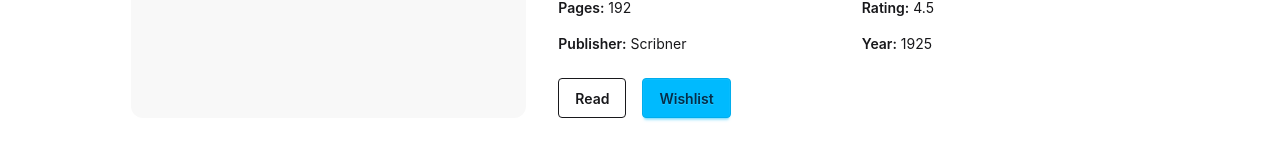
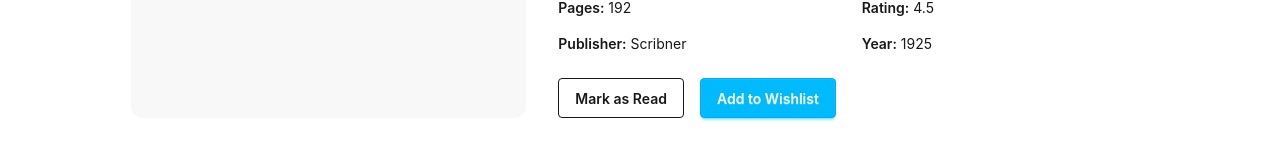
Before and after one commit to mdnahidooo/book-vibe-code, a React (Vite) app: page /bookDetails/1 in a window 1280 px wide. Shown: the part 589-748 px from the top of the page. Built offline with nearby package versions, Linux system fonts and the light colour scheme.

Commit message:
Store read books in the Context

```diff
--- /dev/null
+++ b/src/Context/BookContextProvider.jsx
@@ -0,0 +1,39 @@
+import React, { Children, createContext, useState } from 'react';
+
+
+export const BookContext = createContext();
+
+
+
+const BookContextProvider = ({ children }) => {
+
+    const [storedBooks, setStoredBooks] = useState([]);
+
+    const handleMarkAsRead = (currentBook) => {
+        // 1.store book id
+        console.log(currentBook, "current book");
+
+        const isExistBook = storedBooks.find((book) => book.bookId === currentBook.bookId);
+
+        if (isExistBook) {
+            alert('The book is already exist');
+        }
+        else {
+            setStoredBooks([...storedBooks, currentBook]);
+            alert(`${currentBook.bookName} is added to list`)
+        }
+        console.log(storedBooks, "stored book");
+    }
+
+
+    const data = {
+        storedBooks,
+        setStoredBooks,
+        handleMarkAsRead
+    }
+    return <BookContext.Provider value={data}>
+        {children}
+    </BookContext.Provider>
+};
+
+export default BookContextProvider;
--- a/src/Pages/BookDetails/BookDetails.jsx
+++ b/src/Pages/BookDetails/BookDetails.jsx
@@ -1,17 +1,35 @@
-import React from 'react';
+import React, { useContext } from 'react';
 import { useLoaderData, useParams } from 'react-router';
+import { BookContext } from '../../Context/BookContextProvider';
 
 const BookDetails = () => {
     const { id } = useParams();
-    console.log(id, "params found");
+    // console.log(id, "params found");
 
     const books = useLoaderData();
-    console.log(books);
+    // console.log(books);
 
     const expectedBook = books.find((book) => book.bookId == id);
-    console.log(expectedBook);
+    // console.log(expectedBook);
 
-    const {  bookName, author, image, review, totalPages, rating, category, tags, publisher, yearOfPublishing } = expectedBook;
+    const {
+        bookName,
+        author,
+        image,
+        review,
+        totalPages,
+        rating,
+        category,
+        tags,
+        publisher,
+        yearOfPublishing
+    } = expectedBook;
+
+
+    const { handleMarkAsRead } = useContext(BookContext);
+    console.log(handleMarkAsRead, "book context");
+
+
 
     return (
         <div className="w-10/12 mx-auto my-8">
@@ -68,8 +86,8 @@ const BookDetails = () => {
 
                     {/* Buttons */}
                     <div className="flex gap-4 mt-6">
-                        <button className="btn btn-outline">Read</button>
-                        <button className="btn btn-info">Wishlist</button>
+                        <button className="btn btn-outline" onClick={() => handleMarkAsRead(expectedBook)}>Mark as Read</button>
+                        <button className="btn btn-info text-white">Add to Wishlist</button>
                     </div>
 
                 </div>
--- a/src/Pages/Books/Books.jsx
+++ b/src/Pages/Books/Books.jsx
@@ -1,9 +1,14 @@
-import React from 'react';
+import React, { useContext } from 'react';
+import { BookContext } from '../../Context/BookContextProvider';
 
 const Books = () => {
+
+    const { storedBooks } = useContext(BookContext);
+    console.log(storedBooks, 'Stored books');
+
     return (
         <div>
-            <h2>Books</h2>
+            <h2>Listed Books</h2>
         </div>
     );
 };
--- a/src/main.jsx
+++ b/src/main.jsx
@@ -3,11 +3,14 @@ import { createRoot } from 'react-dom/client'
 import './index.css'
 import { router } from './Routes/Routes'
 import { RouterProvider } from 'react-router'
+import BookContextProvider from './Context/BookContextProvider'
 
 
 
 createRoot(document.getElementById('root')).render(
   <StrictMode>
-    <RouterProvider router={router} />
+    <BookContextProvider>
+      <RouterProvider router={router} />
+    </BookContextProvider>
   </StrictMode>,
 )
```
